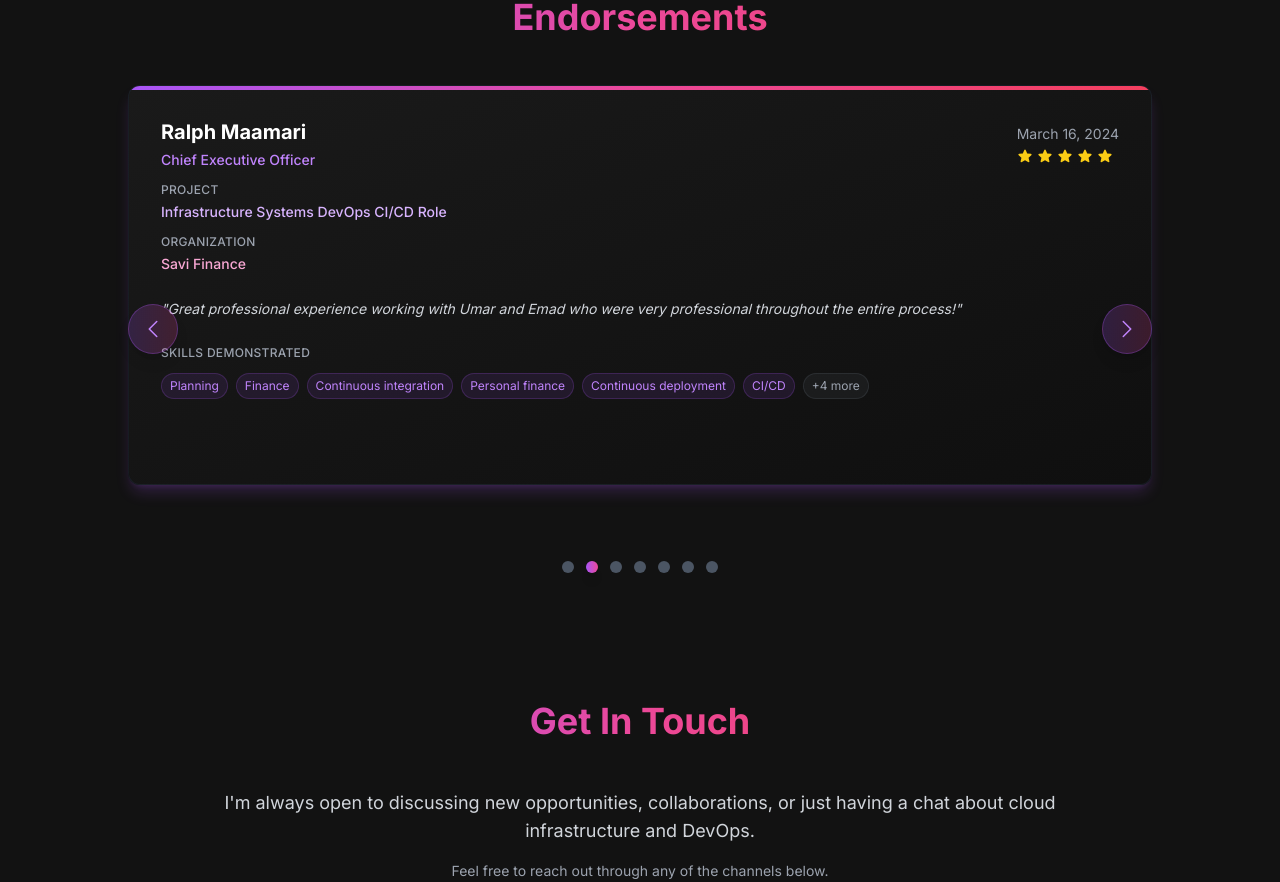
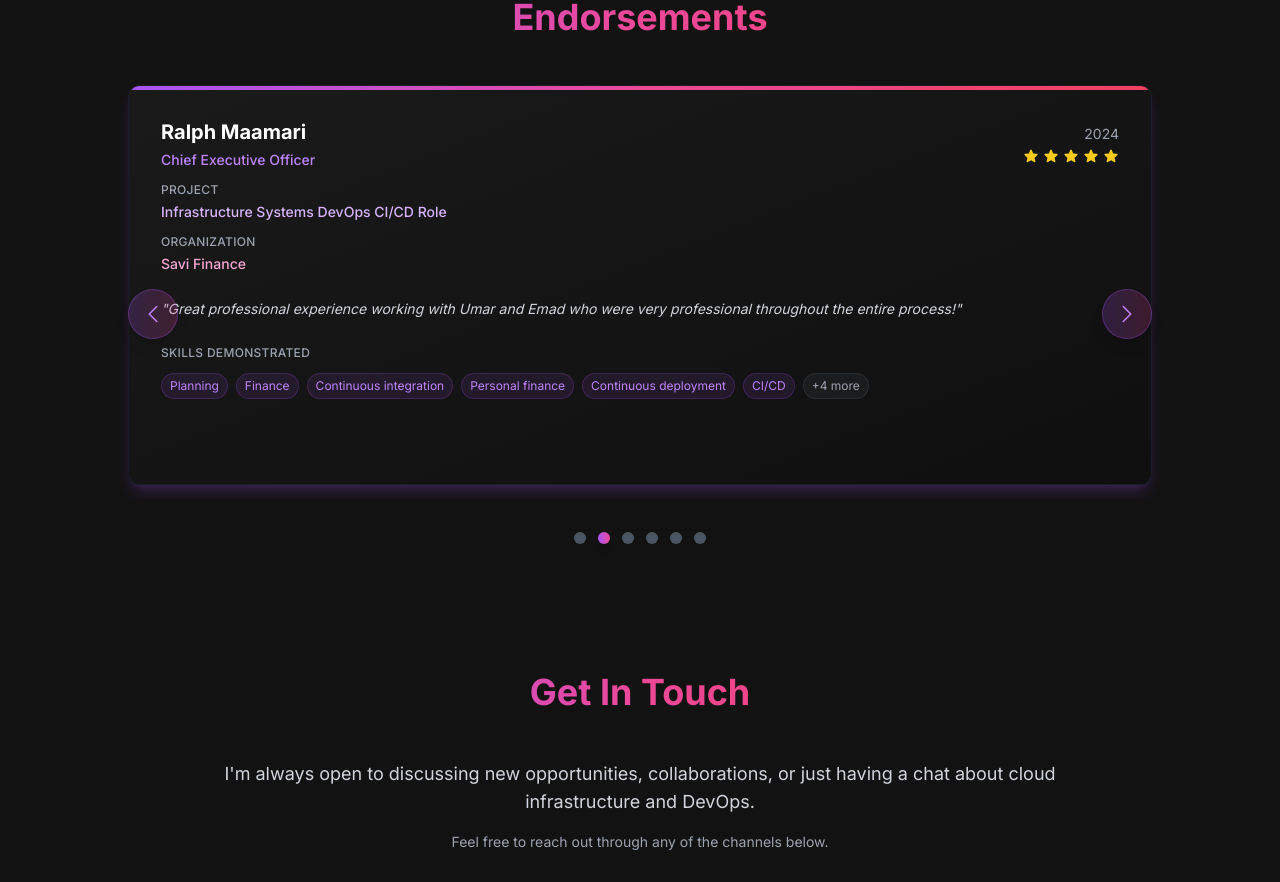
Before and after one commit to umar11b/personal-website, a Next.js app in the folder frontend/: page / in a window 1280 px wide. Shown: the part 2660-3542 px from the top of the page. Built offline with nearby package versions, Linux system fonts and the light colour scheme.

Commit message:
fixed endoursements

```diff
--- a/frontend/src/app/components/EndorsementsSection.jsx
+++ b/frontend/src/app/components/EndorsementsSection.jsx
@@ -11,7 +11,7 @@ const endorsementsData = [
   {
     name: "Anas Khan",
     title: "Software Engineer",
-    date: "May 9, 2025",
+    date: "2025",
     feedback:
       "Umar is a passionate aspiring Cloud Engineer, who wants to learn and apply his skills. He was great to have on the team and was very curious about different technologies. He took initiative to set up logging for our applications, which helped us gain important insights on how our services were running.",
     tags: [
@@ -24,15 +24,13 @@ const endorsementsData = [
       "Python (programming language)",
       "JavaScript (programming language)",
     ],
-    project: "AI-Powered Browser Extension (Learning Mode AI)",
-    organization: "Riipen Level UP",
-    mentor: true,
-    cohort: "Level UP: March 2025",
+    project: "AI-Powered Browser Extension",
+    organization: "Learning Mode AI",
   },
   {
     name: "Ralph Maamari",
     title: "Chief Executive Officer",
-    date: "March 16, 2024",
+    date: "2024",
     feedback:
       "Great professional experience working with Umar and Emad who were very professional throughout the entire process!",
     tags: [
@@ -53,7 +51,7 @@ const endorsementsData = [
   {
     name: "Imran Nathani",
     title: "Operations Manager",
-    date: "March 28, 2024",
+    date: "2024",
     feedback:
       "Your strong teamwork and communication skills have contributed greatly to the overall success of our projects. Well done!",
     tags: [
@@ -66,13 +64,14 @@ const endorsementsData = [
       "Mailchimp",
       "Workflow management",
     ],
-    project: "Integration of Ticketspice, I Challenge Mailchimp...",
-    organization: "Diabetes",
+    project:
+      "Integration of Ticketspice, Mailchimp, Slack, and Google Sheets for I Challenge Diabetes",
+    organization: "I Challenge Diabetes",
   },
   {
     name: "James Rhule",
     title: "Managing Partner",
-    date: "March 27, 2024",
+    date: "2024",
     feedback: "Good work, thanks for the help!",
     tags: [
       "Notification systems",
@@ -80,13 +79,13 @@ const endorsementsData = [
       "User profile",
       "Management",
     ],
-    project: "User Management Service",
-    organization: "Pathways to Environmental Careers",
+    project: "Backend Systems Lead",
+    organization: "Project: Human City",
   },
   {
     name: "Kurtis Cicalo",
     title: "CEO",
-    date: "April 15, 2024",
+    date: "2024",
     feedback: "Great to work with.",
     tags: [
       "Regression testing",
@@ -99,28 +98,12 @@ const endorsementsData = [
     organization: "Voiceflip Technologies Inc",
   },
   {
-    name: "James Rhule",
-    title: "Managing Partner",
-    date: "April 18, 2024",
-    feedback:
-      "Great work Umar worked with us and was an exemplary intern with us. From the outset, Umar demonstrated a deep commitment to learning and a remarkable ability to complete tasks independently and efficiently. His talent is undeniable, and he consistently performs beyond expectations with minimal supervision. Umar's proactive approach and dedication to improving his skills make him a standout candidate for any future endeavors. He is a self-starter and a quick learner whose future in this field is undoubtedly bright. I wholeheartedly recommend Umar and am confident he will continue to excel and bring value wherever he goes.",
-    tags: [
-      "Notification systems",
-      "Algorithms",
-      "User profile",
-      "Application programming interface (API)",
-      "Security systems",
-    ],
-    project: "Backend Systems Lead",
-    organization: "Human City",
-  },
-  {
-    name: "Prabbis",
+    name: "Abi",
     title: "Consulting Founder",
-    date: "April 23, 2024",
+    date: "2024",
     feedback:
       "Umar has been an outstanding intern from the start, demonstrating a strong willingness to learn and an impressive ability to execute tasks independently. His talent and dedication are evident in every project he undertakes. Umar consistently exceeds expectations with minimal guidance, showcasing his considerable skills and potential. We are incredibly pleased with his performance and encourage him to continue developing his talents.",
-    tags: ["Laravel"],
+    tags: ["Frontend", "Tailwind CSS", "Figma", "React"],
     project: "Laravel Web Application Development",
     organization: "Prabbis Consulting",
   },
@@ -138,22 +121,13 @@ const EndorsementCard = ({ endorsement, isActive }) => {
       transition={{ duration: 0.5, type: "spring" }}
       className={`relative bg-gradient-to-br from-[#1a1a1a] to-[#0f0f0f] p-8 rounded-xl shadow-lg border border-gray-800/50 overflow-hidden min-h-[400px] flex flex-col ${
         isActive ? "shadow-purple-500/20" : "shadow-gray-500/10"
-      } ${endorsement.mentor ? "border-purple-500/30" : ""}`}
+      }`}
     >
       {/* Background gradient overlay */}
       <div className="absolute inset-0 bg-gradient-to-br from-purple-500/5 via-transparent to-pink-500/5 opacity-0 hover:opacity-100 transition-opacity duration-300"></div>
 
       {/* Top accent line */}
       <div className="absolute top-0 left-0 right-0 h-1 bg-gradient-to-r from-purple-500 via-pink-500 to-rose-500"></div>
-
-      {/* Mentor badge */}
-      {endorsement.mentor && (
-        <div className="absolute top-4 right-4">
-          <span className="px-3 py-1 text-xs rounded-full bg-gradient-to-r from-purple-500 to-pink-500 text-white font-medium">
-            🧑‍🏫 Mentor
-          </span>
-        </div>
-      )}
 
       <div className="relative flex-1">
         {/* Header */}
@@ -187,7 +161,7 @@ const EndorsementCard = ({ endorsement, isActive }) => {
               {endorsement.project}
             </p>
           </div>
-          <div className="mb-3">
+          <div>
             <p className="text-gray-400 text-xs font-medium uppercase tracking-wide mb-1">
               Organization
             </p>
@@ -195,16 +169,6 @@ const EndorsementCard = ({ endorsement, isActive }) => {
               {endorsement.organization}
             </p>
           </div>
-          {endorsement.cohort && (
-            <div>
-              <p className="text-gray-400 text-xs font-medium uppercase tracking-wide mb-1">
-                Cohort
-              </p>
-              <p className="text-cyan-300 text-sm font-medium">
-                {endorsement.cohort}
-              </p>
-            </div>
-          )}
         </div>
 
         {/* Feedback */}
```
